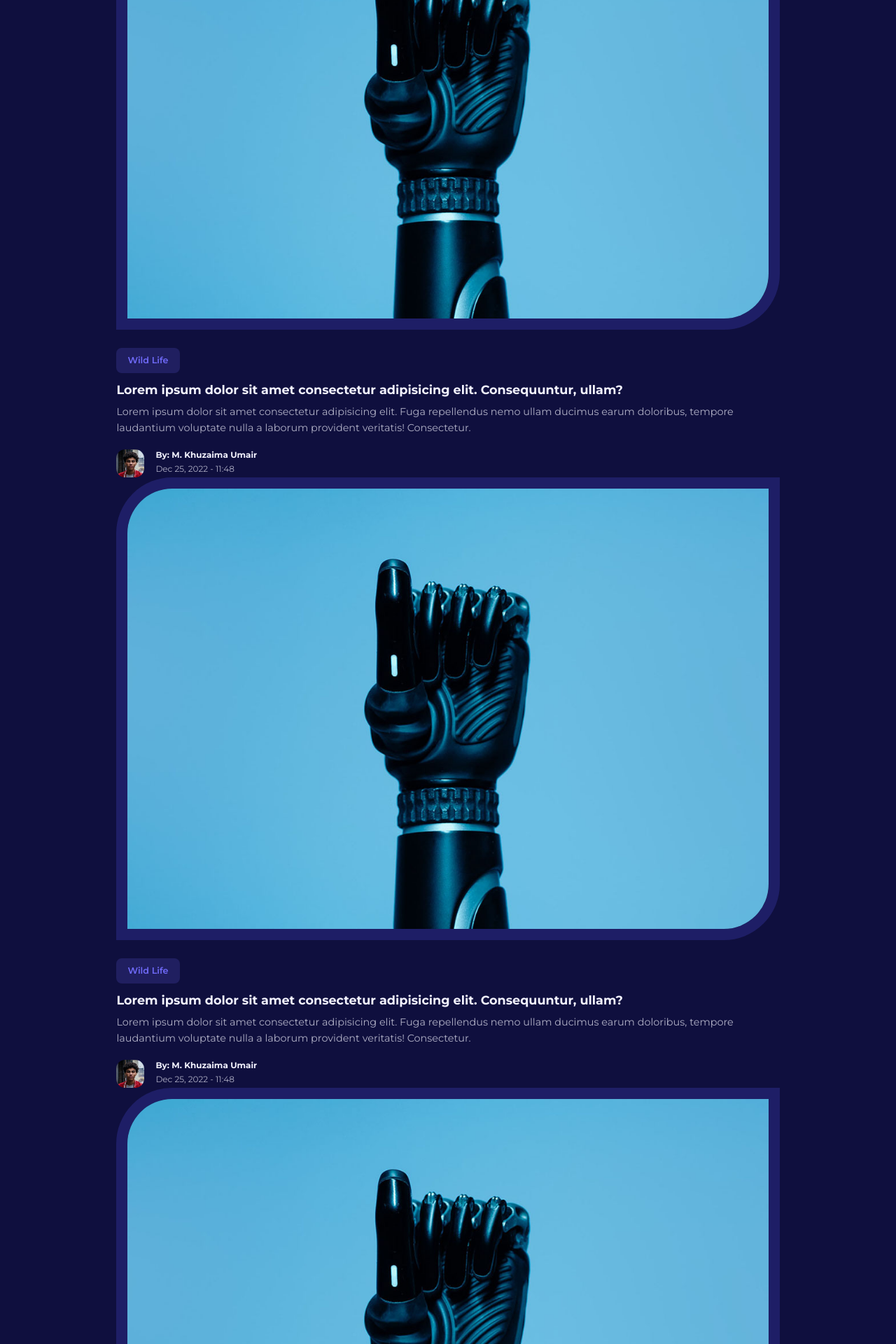
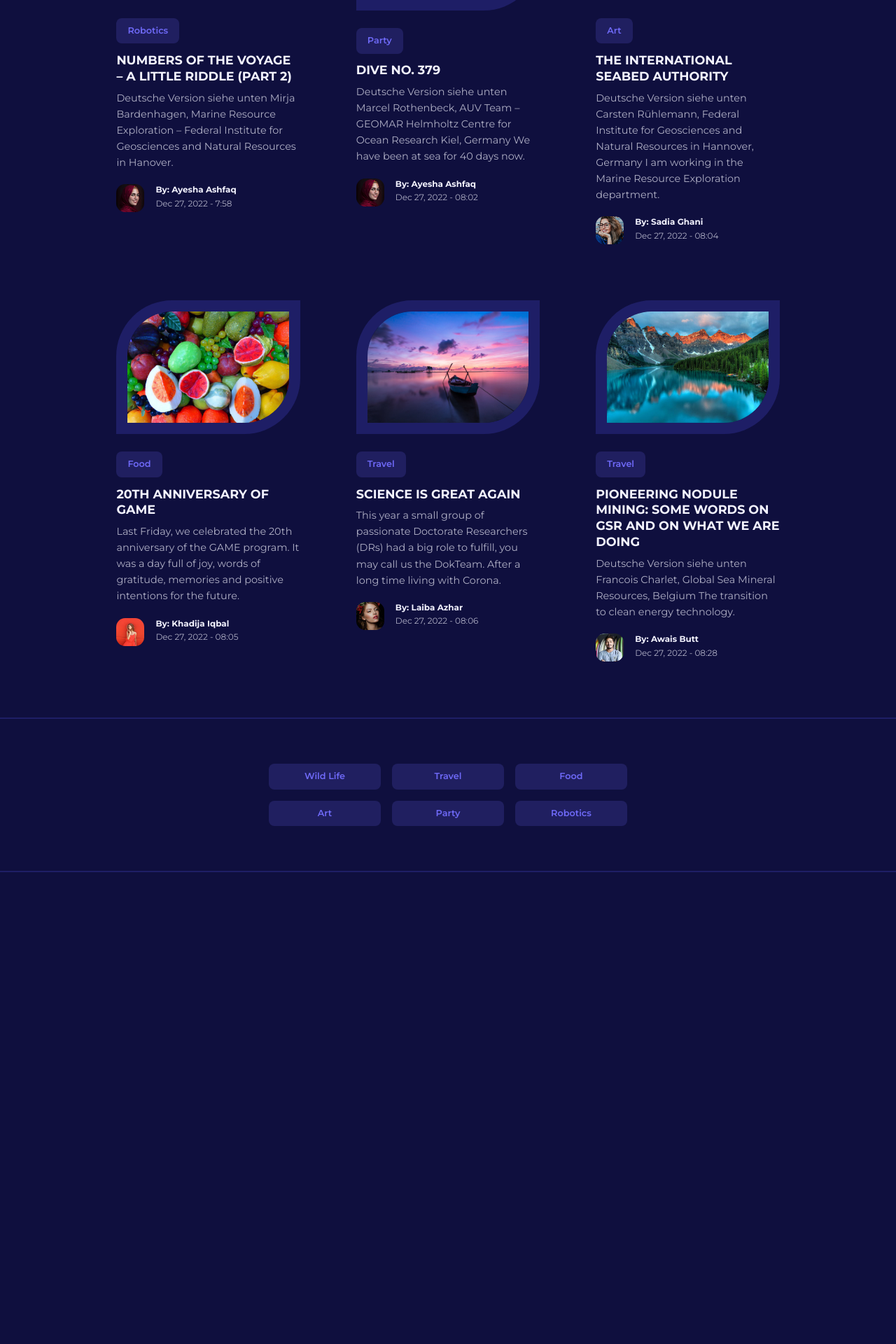
Before and after one commit to AbdullahButt2611/MAB_Blogs_PHP, a PHP site: page / in a window 1280 px wide. Shown: the part 731-2651 px from the top of the page at 70% size. After the commit the page ends 1977 px from the top, so only its background shows below. Run offline with PHP 8.4, Linux system fonts and the light colour scheme.

Commit message:
Posts Section, Category Buttons Section
Posts have been added in the GUI of the project and the Category buttons have been updated. If after sometime, there is problem in the design then we have added a comment in the line. That line can be removed to make to code correlated.

```diff
--- a/index.html
+++ b/index.html
@@ -90,25 +90,25 @@
 
                 <div class="post__info">
 
-                    <a href="" class="category__button">Wild Life</a>
+                    <a href="" class="category__button">Robotics</a>
 
                     <h3 class="post__title">
-                        <a href="post.html">Lorem ipsum dolor sit amet consectetur adipisicing elit. Consequuntur, ullam?</a>
+                        <a href="post.html">NUMBERS OF THE VOYAGE – A LITTLE RIDDLE (PART 2)</a>
                     </h3>
 
                     <p class="post__body">
-                        Lorem ipsum dolor sit amet consectetur adipisicing elit. Fuga repellendus nemo ullam ducimus earum doloribus, tempore laudantium voluptate nulla a laborum provident veritatis! Consectetur.
+                        Deutsche Version siehe unten Mirja Bardenhagen, Marine Resource Exploration – Federal Institute for Geosciences and Natural Resources in Hanover.
                     </p>
 
                     <div class="post__author">
 
                         <div class="post__author-avatar">
-                            <img src="images/avatar3.jpg">
+                            <img src="images/avatar4.jpg">
                         </div>
 
                         <div class="post__author-info">
-                            <h5>By: M. Khuzaima Umair</h5>
-                            <small>Dec 25, 2022 - 11:48</small>
+                            <h5>By: Ayesha Ashfaq</h5>
+                            <small>Dec 27, 2022 - 7:58</small>
                         </div>
 
                     </div>
@@ -120,30 +120,30 @@
             <article class="post">
 
                 <div class="post__thumbnail">
-                    <img src="images/blog2.jpg">
+                    <img src="images/blog4.jpg">
                 </div>
 
                 <div class="post__info">
 
-                    <a href="" class="category__button">Wild Life</a>
+                    <a href="" class="category__button">Party</a>
 
                     <h3 class="post__title">
-                        <a href="post.html">Lorem ipsum dolor sit amet consectetur adipisicing elit. Consequuntur, ullam?</a>
+                        <a href="post.html">DIVE NO. 379</a>
                     </h3>
 
                     <p class="post__body">
-                        Lorem ipsum dolor sit amet consectetur adipisicing elit. Fuga repellendus nemo ullam ducimus earum doloribus, tempore laudantium voluptate nulla a laborum provident veritatis! Consectetur.
+                        Deutsche Version siehe unten Marcel Rothenbeck, AUV Team – GEOMAR Helmholtz Centre for Ocean Research Kiel, Germany We have been at sea for 40 days now.
                     </p>
 
                     <div class="post__author">
 
                         <div class="post__author-avatar">
-                            <img src="images/avatar3.jpg">
+                            <img src="images/avatar4.jpg">
                         </div>
 
                         <div class="post__author-info">
-                            <h5>By: M. Khuzaima Umair</h5>
-                            <small>Dec 25, 2022 - 11:48</small>
+                            <h5>By: Ayesha Ashfaq</h5>
+                            <small>Dec 27, 2022 - 08:02</small>
                         </div>
 
                     </div>
@@ -155,30 +155,30 @@
             <article class="post">
 
                 <div class="post__thumbnail">
-                    <img src="images/blog2.jpg">
+                    <img src="images/blog5.jpg">
                 </div>
 
                 <div class="post__info">
 
-                    <a href="" class="category__button">Wild Life</a>
+                    <a href="" class="category__button">Art</a>
 
                     <h3 class="post__title">
-                        <a href="post.html">Lorem ipsum dolor sit amet consectetur adipisicing elit. Consequuntur, ullam?</a>
+                        <a href="post.html">THE INTERNATIONAL SEABED AUTHORITY</a>
                     </h3>
 
                     <p class="post__body">
-                        Lorem ipsum dolor sit amet consectetur adipisicing elit. Fuga repellendus nemo ullam ducimus earum doloribus, tempore laudantium voluptate nulla a laborum provident veritatis! Consectetur.
+                        Deutsche Version siehe unten Carsten Rühlemann, Federal Institute for Geosciences and Natural Resources in Hannover, Germany I am working in the Marine Resource Exploration department.
                     </p>
 
                     <div class="post__author">
 
                         <div class="post__author-avatar">
-                            <img src="images/avatar3.jpg">
+                            <img src="images/avatar5.jpg">
                         </div>
 
                         <div class="post__author-info">
-                            <h5>By: M. Khuzaima Umair</h5>
-                            <small>Dec 25, 2022 - 11:48</small>
+                            <h5>By: Sadia Ghani</h5>
+                            <small>Dec 27, 2022 - 08:04</small>
                         </div>
 
                     </div>
@@ -190,30 +190,30 @@
             <article class="post">
 
                 <div class="post__thumbnail">
-                    <img src="images/blog2.jpg">
+                    <img src="images/blog6.jpg">
                 </div>
 
                 <div class="post__info">
 
-                    <a href="" class="category__button">Wild Life</a>
+                    <a href="" class="category__button">Food</a>
 
                     <h3 class="post__title">
-                        <a href="post.html">Lorem ipsum dolor sit amet consectetur adipisicing elit. Consequuntur, ullam?</a>
+                        <a href="post.html">20TH ANNIVERSARY OF GAME</a>
                     </h3>
 
                     <p class="post__body">
-                        Lorem ipsum dolor sit amet consectetur adipisicing elit. Fuga repellendus nemo ullam ducimus earum doloribus, tempore laudantium voluptate nulla a laborum provident veritatis! Consectetur.
+                        Last Friday, we celebrated the 20th anniversary of the GAME program. It was a day full of joy, words of gratitude, memories and positive intentions for the future.
                     </p>
 
                     <div class="post__author">
 
                         <div class="post__author-avatar">
-                            <img src="images/avatar3.jpg">
+                            <img src="images/avatar6.jpg">
                         </div>
 
                         <div class="post__author-info">
-                            <h5>By: M. Khuzaima Umair</h5>
-                            <small>Dec 25, 2022 - 11:48</small>
+                            <h5>By: Khadija Iqbal</h5>
+                            <small>Dec 27, 2022 - 08:05</small>
                         </div>
 
                     </div>
@@ -225,30 +225,30 @@
             <article class="post">
 
                 <div class="post__thumbnail">
-                    <img src="images/blog2.jpg">
+                    <img src="images/blog7.jpg">
                 </div>
 
                 <div class="post__info">
 
-                    <a href="" class="category__button">Wild Life</a>
+                    <a href="" class="category__button">Travel</a>
 
                     <h3 class="post__title">
-                        <a href="post.html">Lorem ipsum dolor sit amet consectetur adipisicing elit. Consequuntur, ullam?</a>
+                        <a href="post.html">SCIENCE IS GREAT AGAIN</a>
                     </h3>
 
                     <p class="post__body">
-                        Lorem ipsum dolor sit amet consectetur adipisicing elit. Fuga repellendus nemo ullam ducimus earum doloribus, tempore laudantium voluptate nulla a laborum provident veritatis! Consectetur.
+                        This year a small group of passionate Doctorate Researchers (DRs) had a big role to fulfill, you may call us the DokTeam. After a long time living with Corona.
                     </p>
 
                     <div class="post__author">
 
                         <div class="post__author-avatar">
-                            <img src="images/avatar3.jpg">
+                            <img src="images/avatar7.jpg">
                         </div>
 
                         <div class="post__author-info">
-                            <h5>By: M. Khuzaima Umair</h5>
-                            <small>Dec 25, 2022 - 11:48</small>
+                            <h5>By: Laiba Azhar</h5>
+                            <small>Dec 27, 2022 - 08:06</small>
                         </div>
 
                     </div>
@@ -260,100 +260,30 @@
             <article class="post">
 
                 <div class="post__thumbnail">
-                    <img src="images/blog2.jpg">
+                    <img src="images/blog8.jpg">
                 </div>
 
                 <div class="post__info">
 
-                    <a href="" class="category__button">Wild Life</a>
+                    <a href="" class="category__button">Travel</a>
 
                     <h3 class="post__title">
-                        <a href="post.html">Lorem ipsum dolor sit amet consectetur adipisicing elit. Consequuntur, ullam?</a>
+                        <a href="post.html">PIONEERING NODULE MINING: SOME WORDS ON GSR AND ON WHAT WE ARE DOING</a>
                     </h3>
 
                     <p class="post__body">
-                        Lorem ipsum dolor sit amet consectetur adipisicing elit. Fuga repellendus nemo ullam ducimus earum doloribus, tempore laudantium voluptate nulla a laborum provident veritatis! Consectetur.
+                        Deutsche Version siehe unten Francois Charlet, Global Sea Mineral Resources, Belgium The transition to clean energy technology.
                     </p>
 
                     <div class="post__author">
 
                         <div class="post__author-avatar">
-                            <img src="images/avatar3.jpg">
+                            <img src="images/avatar8.jpg">
                         </div>
 
                         <div class="post__author-info">
-                            <h5>By: M. Khuzaima Umair</h5>
-                            <small>Dec 25, 2022 - 11:48</small>
-                        </div>
-
-                    </div>
-
-                </div>
-
-            </article>
-
-            <article class="post">
-
-                <div class="post__thumbnail">
-                    <img src="images/blog2.jpg">
-                </div>
-
-                <div class="post__info">
-
-                    <a href="" class="category__button">Wild Life</a>
-
-                    <h3 class="post__title">
-                        <a href="post.html">Lorem ipsum dolor sit amet consectetur adipisicing elit. Consequuntur, ullam?</a>
-                    </h3>
-
-                    <p class="post__body">
-                        Lorem ipsum dolor sit amet consectetur adipisicing elit. Fuga repellendus nemo ullam ducimus earum doloribus, tempore laudantium voluptate nulla a laborum provident veritatis! Consectetur.
-                    </p>
-
-                    <div class="post__author">
-
-                        <div class="post__author-avatar">
-                            <img src="images/avatar3.jpg">
-                        </div>
-
-                        <div class="post__author-info">
-                            <h5>By: M. Khuzaima Umair</h5>
-                            <small>Dec 25, 2022 - 11:48</small>
-                        </div>
-
-                    </div>
-
-                </div>
-
-            </article>
-
-            <article class="post">
-
-                <div class="post__thumbnail">
-                    <img src="images/blog2.jpg">
-                </div>
-
-                <div class="post__info">
-
-                    <a href="" class="category__button">Wild Life</a>
-
-                    <h3 class="post__title">
-                        <a href="post.html">Lorem ipsum dolor sit amet consectetur adipisicing elit. Consequuntur, ullam?</a>
-                    </h3>
-
-                    <p class="post__body">
-                        Lorem ipsum dolor sit amet consectetur adipisicing elit. Fuga repellendus nemo ullam ducimus earum doloribus, tempore laudantium voluptate nulla a laborum provident veritatis! Consectetur.
-                    </p>
-
-                    <div class="post__author">
-
-                        <div class="post__author-avatar">
-                            <img src="images/avatar3.jpg">
-                        </div>
-
-                        <div class="post__author-info">
-                            <h5>By: M. Khuzaima Umair</h5>
-                            <small>Dec 25, 2022 - 11:48</small>
+                            <h5>By: Awais Butt</h5>
+                            <small>Dec 27, 2022 - 08:28</small>
                         </div>
 
                     </div>
@@ -364,6 +294,29 @@
 
         </div>
     </section>
+    <!----------------------- Posts SECTION ENDS HERE ------------------------->
+
+
+
+
+    <section class="category__buttons">
+        <div class="container category__buttons-container">
+            <a href="" class="category__button">Wild Life</a>
+            <a href="" class="category__button">Travel</a>
+            <a href="" class="category__button">Food</a>
+            <a href="" class="category__button">Art</a>
+            <a href="" class="category__button">Party</a>
+            <a href="" class="category__button">Robotics</a>
+        </div>
+    </section>
+    <!----------------------- Category Buttons SECTION ENDS HERE ------------------------->
+
+
+
+
+    <!----------------------- Category Buttons SECTION ENDS HERE ------------------------->
+
+
 
 
 </body>
--- a/style.css
+++ b/style.css
@@ -242,3 +242,32 @@ nav button{
 .featured .post__thumbnail{
     height: fit-content;
 }
+
+
+
+
+/* ============================      POSTS     ============================= */
+.posts__container{
+    display: grid;
+    grid-template-columns: repeat(3, 1fr);
+    gap: 5rem;
+    margin-bottom: 5rem;
+}
+
+
+
+/* ============================      CATEGORY BUTTONS     ============================= */
+.category__buttons{
+    padding: 4rem 0;
+    border-top: 2px solid var(--color-gray-900);
+    border-bottom: 2px solid var(--color-gray-900);
+}
+
+
+.category__buttons-container{
+    width: fit-content;
+    display: grid;
+    grid-template-columns: repeat(3, 1fr);
+    gap: 1rem;
+    width: 40%;                             /* If category buttons are not styled corectly simply remove this line*/
+}
```
